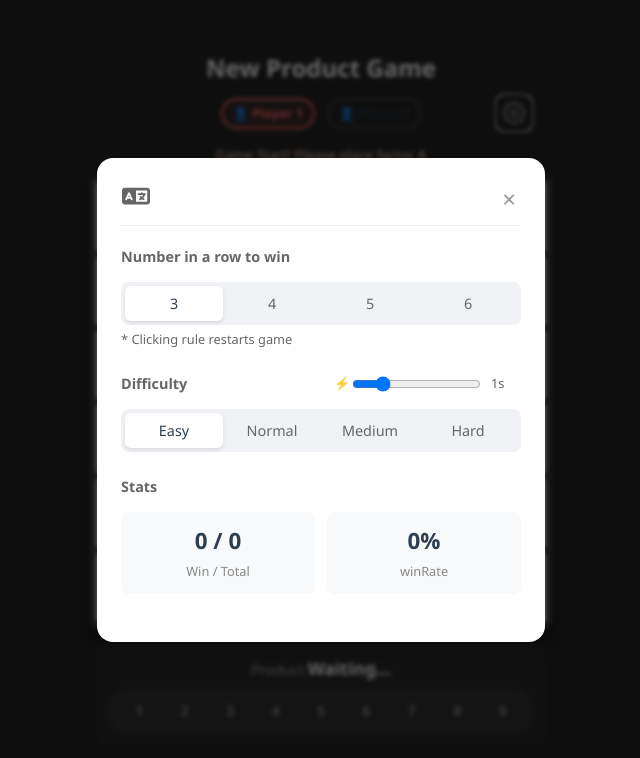
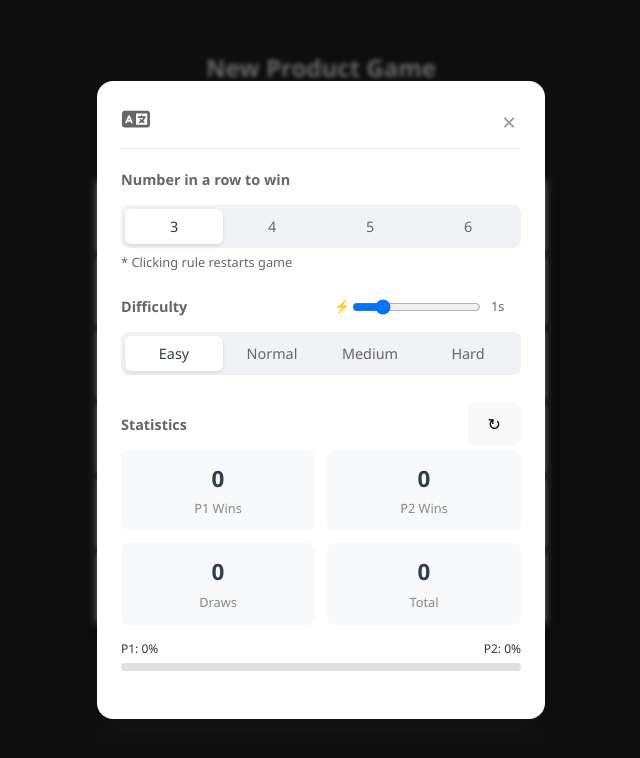
Before and after one commit to ppggxn/newProductGame, a React (Vite) app: page / in a window 1280 px wide. Both pictures are taken after a click on the button "Settings". Shown: the top 758 px of the page, without its empty margins (319-959 px from the left). Built offline with nearby package versions, Linux system fonts and the light colour scheme.

Commit message:
feat: statistics

```diff
--- a/src/App.css
+++ b/src/App.css
@@ -280,6 +280,12 @@ h1 { margin: 0 0 5px 0; font-size: 1.5rem; color: #fff; }
   min-width: 30px;
 }
 
+.stats-header {
+  display: flex;
+  justify-content: space-between; /* 这会使 h3 靠左，按钮靠右 */
+  align-items: center; /* 垂直居中对齐 */
+}
+
 /* 分段控制器 (Segmented Control) */
 .segmented-control {
   display: flex;
--- a/src/App.jsx
+++ b/src/App.jsx
@@ -7,9 +7,21 @@ import { GRID_SIZE, WIN_COUNT as DEFAULT_WIN_COUNT, FACTOR_RANGE, THINKING_TIME
 // 模态框组件
 const SettingsModal = ({ isOpen, onClose, winCount, setWinCount, difficulty, setDifficulty, lang, setLang, onReset, thinkingTime, setThinkingTime }) => {
   if (!isOpen) return null;
+  const stats = JSON.parse(localStorage.getItem('npg_stats') ||
+  '{"p1Wins":0, "p2Wins":0, "draws":0, "total":0}');
+  // 计算各自胜率
+  const p1WinRate = stats.total > 0 ? Math.round((stats.p1Wins / stats.total) * 100) : 0;
+  const p2WinRate = stats.total > 0 ? Math.round((stats.p2Wins / stats.total) * 100) : 0;
+  const resetStats = () => {
+    localStorage.setItem('npg_stats', JSON.stringify({
+      p1Wins: 0,
+      p2Wins: 0,
+      draws: 0,
+      total: 0
+    }));
+    window.location.reload();
+  };
 
-  const stats = JSON.parse(localStorage.getItem('npg_stats') || '{"humanWins":0, "aiWins":0, "total":0}');
-  const winRate = stats.total > 0 ? Math.round((stats.humanWins / stats.total) * 100) : 0;
   // 规则改变后，强制重置游戏，避免逻辑冲突
   const handleWinCountChange = (num) => {
     setWinCount(num);
@@ -76,19 +88,59 @@ const SettingsModal = ({ isOpen, onClose, winCount, setWinCount, difficulty, set
         </div>
         {/* 统计面板 */}
         <div className="modal-section">
-          <h3>{translations[lang].stats}</h3>
-          <div className="stats-grid">
-            <div className="stat-card">
-              <span className="stat-value">{stats.humanWins} / {stats.total}</span>
-              <span className="stat-label">{translations[lang].statsNum}</span>
+          <div className="stats-header">
+            <h3>{translations[lang].stats}</h3>
+            {/* 重置按钮 */}
+            <button
+              className="reset-stats-btn"
+              onClick={resetStats}>↻</button>
+          </div>
+            <div className="stats-grid">
+              <div className="stat-card">
+                <span className="stat-value">{stats.p1Wins}</span>
+                <span className="stat-label">P1 {translations[lang].wins}</span>
+              </div>
+              <div className="stat-card">
+                <span className="stat-value">{stats.p2Wins}</span>
+                <span className="stat-label">P2 {translations[lang].wins}</span>
+              </div>
+              <div className="stat-card">
+                <span className="stat-value">{stats.draws}</span>
+                <span className="stat-label">{translations[lang].draws}</span>
+              </div>
+              <div className="stat-card">
+                <span className="stat-value">{stats.total}</span>
+                <span className="stat-label">{translations[lang].totalGames}</span>
+              </div>
             </div>
-            <div className="stat-card">
-              <span className="stat-value">{winRate}%</span>
-              <span className="stat-label">{translations[lang].winRate}</span>
+
+            {/* 胜率条形图 */}
+            <div style={{ marginTop: '15px' }}>
+              <div style={{ display: 'flex', justifyContent: 'space-between', fontSize: '0.75rem', marginBottom: '5px' }}>
+                <span>P1: {p1WinRate}%</span>
+                <span>P2: {p2WinRate}%</span>
+              </div>
+              <div style={{
+                height: '8px',
+                background: '#e0e0e0',
+                borderRadius: '4px',
+                overflow: 'hidden'
+              }}>
+                <div style={{
+                  width: `${p1WinRate}%`,
+                  background: '#ff6b6b',
+                  height: '100%',
+                  float: 'left'
+                }} />
+                <div style={{
+                  width: `${p2WinRate}%`,
+                  background: '#4ecdc4',
+                  height: '100%',
+                  float: 'left'
+                }} />
+              </div>
             </div>
-          </div>
         </div>
-
       </div>
     </div>
   );
@@ -280,13 +332,34 @@ export default function App() {
     setBoard(newBoard);
 
     const winLine = getWinningLine(newBoard, index, playerWhoMoved);
+    // 在 attemptMove 函数中，当检测到胜利时：
     if (winLine) {
       setWinner(playerWhoMoved);
       setWinningLine(winLine);
       setMsgObj({ key: 'win', params: { player: t[playerWhoMoved] } });
+
+      // === 新增：更新统计数据 ===
+      const stats = JSON.parse(localStorage.getItem('npg_stats') ||
+        '{"p1Wins":0, "p2Wins":0, "draws":0, "total":0}');
+
+      if (playerWhoMoved === 'p1') {
+        stats.p1Wins++;
+      } else if (playerWhoMoved === 'p2') {
+        stats.p2Wins++;
+      }
+      stats.total++;
+
+      localStorage.setItem('npg_stats', JSON.stringify(stats));
     } else if (newBoard.every(cell => cell.owner !== null)) {
       setWinner('draw');
       setMsgObj({ key: 'draw' });
+
+      // === 平局统计 ===
+      const stats = JSON.parse(localStorage.getItem('npg_stats') ||
+        '{"p1Wins":0, "p2Wins":0, "draws":0, "total":0}');
+      stats.draws++;
+      stats.total++;
+      localStorage.setItem('npg_stats', JSON.stringify(stats));
     } else {
       const next = playerWhoMoved === 'p1' ? 'p2' : 'p1';
       setCurrentPlayer(next);
--- a/src/constants.js
+++ b/src/constants.js
@@ -13,7 +13,7 @@ export const PLAYER = {
 };
 
 // parameters for miniMax
-export const AI_SEARCH_DEPTH = 5;
+export const AI_SEARCH_DEPTH = 4;
 export const SCORES = {
   WIN: 100000,
   LOSE: -100000,
--- a/src/i18n.js
+++ b/src/i18n.js
@@ -34,7 +34,11 @@ export const translations = {
     difficultyHard: "困难",
     stats: "统计",
     statsNum: "胜场 / 总局数",
-    winRate: "胜率"
+    wins: '胜',
+    draws: '平局',
+    totalGames: '总局数',
+    winRate: '胜率',
+    stats: '游戏统计'
   },
   en: {
     title: "New Product Game",
@@ -70,6 +74,10 @@ export const translations = {
     difficultyHard: "Hard",
     stats: "Stats",
     statsNum: "Win / Total",
-    winRate: "winRate"
+    wins: 'Wins',
+    draws: 'Draws',
+    totalGames: 'Total',
+    winRate: 'Win Rate',
+    stats: 'Statistics'
   }
 };
```
